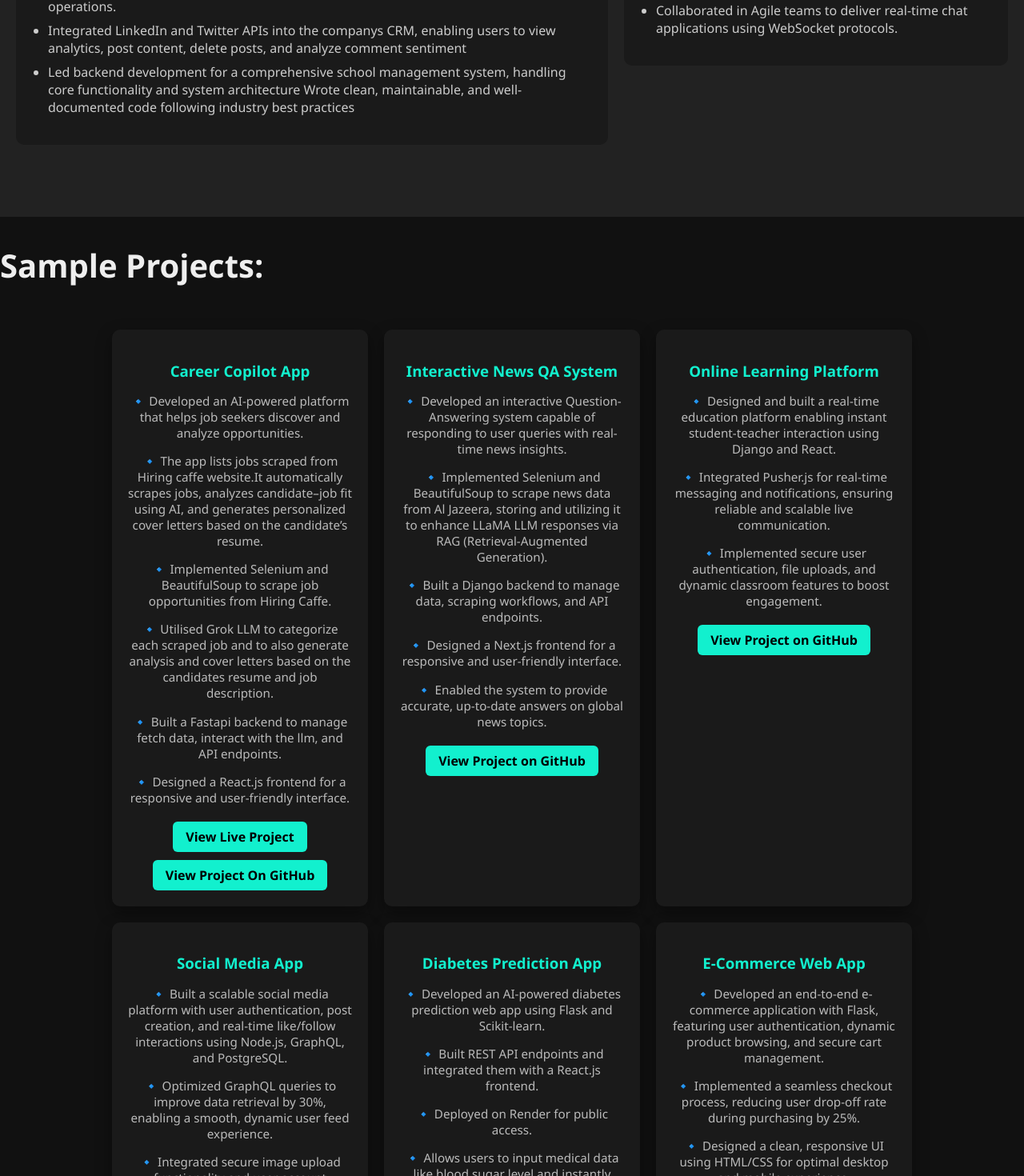
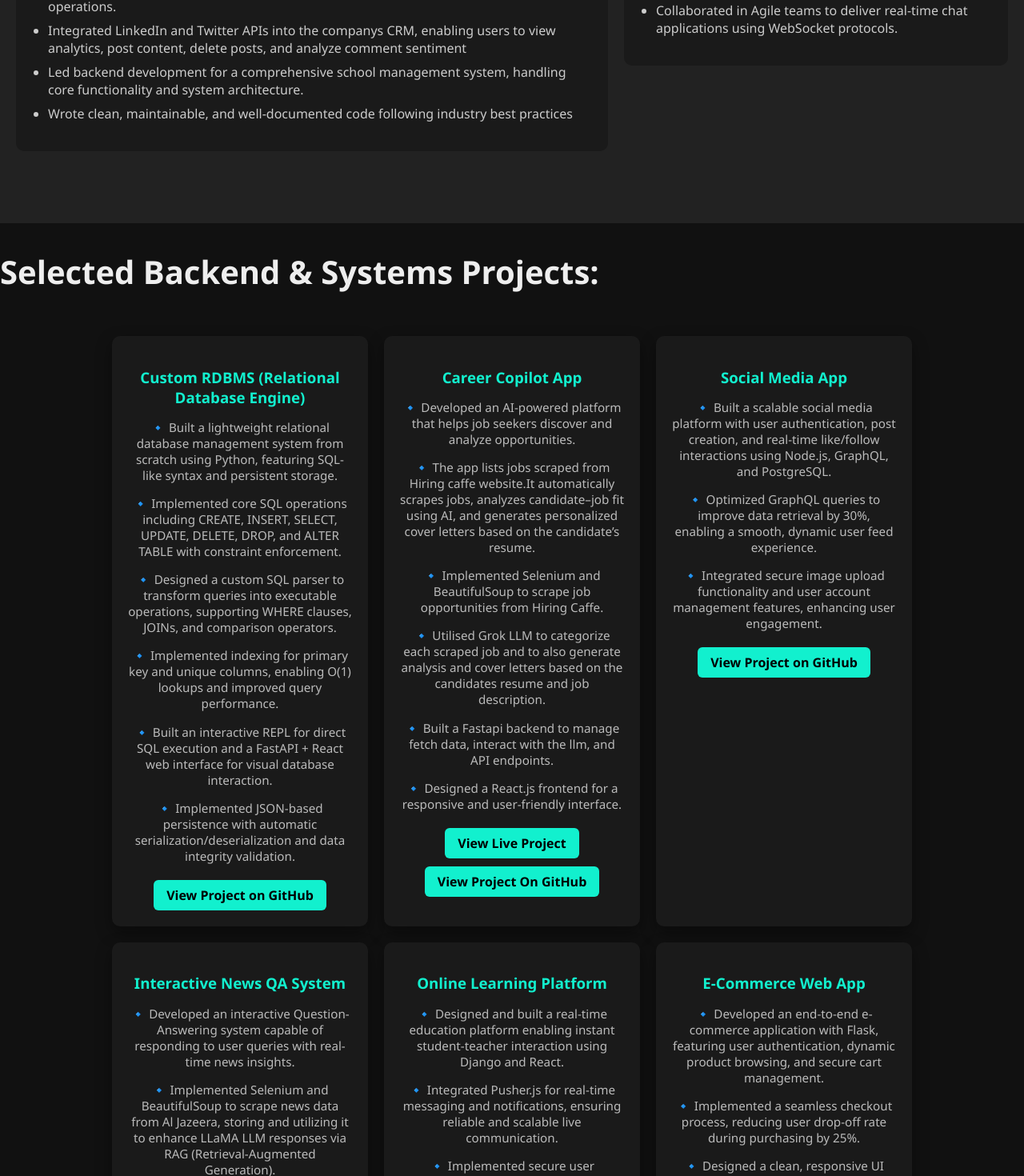
Before and after one commit to Adnangad/portfolio, a React (Vite) app: page / in a window 1280 px wide. Shown: the part 1417-2887 px from the top of the page at 80% size. Built offline with nearby package versions, Linux system fonts and the light colour scheme.

Commit message:
added a project to the portfolio

```diff
--- a/src/App.jsx
+++ b/src/App.jsx
@@ -75,8 +75,8 @@ function App() {
                 enabling users to view analytics, post content, delete posts, and
                 analyze comment sentiment</li>
               <li>Led backend development for a comprehensive school management
-                system, handling core functionality and system architecture
-                Wrote clean, maintainable, and well-documented code following
+                system, handling core functionality and system architecture.</li>
+              <li>Wrote clean, maintainable, and well-documented code following
                 industry best practices</li>
             </ul>
           </div>
@@ -91,8 +91,33 @@ function App() {
           </div>
         </div>
       </section>
-      <h2>Sample Projects:</h2>
+      <h2>Selected Backend & Systems Projects:</h2>
       <section id="projects" className="projects">
+        <div className="project-card">
+          <h3>Custom RDBMS (Relational Database Engine)</h3>
+
+          <p>🔹 Built a lightweight relational database management system from scratch using Python, featuring SQL-like syntax and persistent storage.</p>
+
+          <p>🔹 Implemented core SQL operations including CREATE, INSERT, SELECT, UPDATE, DELETE, DROP, and ALTER TABLE with constraint enforcement.</p>
+
+          <p>🔹 Designed a custom SQL parser to transform queries into executable operations, supporting WHERE clauses, JOINs, and comparison operators.</p>
+
+          <p>🔹 Implemented indexing for primary key and unique columns, enabling O(1) lookups and improved query performance.</p>
+
+          <p>🔹 Built an interactive REPL for direct SQL execution and a FastAPI + React web interface for visual database interaction.</p>
+
+          <p>🔹 Implemented JSON-based persistence with automatic serialization/deserialization and data integrity validation.</p>
+
+          <a
+            className="project-link"
+            href="https://github.com/Adnangad/RDBMS"
+            target="_blank"
+            rel="noopener noreferrer"
+          >
+            View Project on GitHub
+          </a>
+        </div>
+
         <div className="project-card">
           <h3>Career Copilot App</h3>
           <p>🔹 Developed an AI-powered platform that helps job seekers discover and analyze opportunities.</p>
@@ -109,6 +134,18 @@ function App() {
             View Project On GitHub
           </a>
 
+        </div>
+        <div className='project-card'>
+          <h3>Social Media App</h3>
+          <p>🔹 Built a scalable social media platform with user authentication, post
+            creation, and real-time like/follow interactions using Node.js, GraphQL,
+            and PostgreSQL.</p>
+          <p>🔹 Optimized GraphQL queries to improve data retrieval by 30%, enabling
+            a smooth, dynamic user feed experience.</p>
+          <p>🔹 Integrated secure image upload functionality and user account management features, enhancing user engagement.</p>
+          <a className="project-link" href="https://github.com/Adnangad/goymarey_project" target="_blank" rel="noopener noreferrer">
+            View Project on GitHub
+          </a>
         </div>
         <div className="project-card">
           <h3>Interactive News QA System</h3>
@@ -132,15 +169,12 @@ function App() {
             View Project on GitHub
           </a>
         </div>
-        <div className='project-card'>
-          <h3>Social Media App</h3>
-          <p>🔹 Built a scalable social media platform with user authentication, post
-            creation, and real-time like/follow interactions using Node.js, GraphQL,
-            and PostgreSQL.</p>
-          <p>🔹 Optimized GraphQL queries to improve data retrieval by 30%, enabling
-            a smooth, dynamic user feed experience.</p>
-          <p>🔹 Integrated secure image upload functionality and user account management features, enhancing user engagement.</p>
-          <a className="project-link" href="https://github.com/Adnangad/goymarey_project" target="_blank" rel="noopener noreferrer">
+        <div className="project-card">
+          <h3>E-Commerce Web App</h3>
+          <p>🔹 Developed an end-to-end e-commerce application with Flask, featuring user authentication, dynamic product browsing, and secure cart management.</p>
+          <p>🔹 Implemented a seamless checkout process, reducing user drop-off rate during purchasing by 25%.</p>
+          <p>🔹 Designed a clean, responsive UI using HTML/CSS for optimal desktop and mobile experience.</p>
+          <a className="project-link" href="https://github.com/Adnangad/Iman_caffe_project" target="_blank" rel="noopener noreferrer">
             View Project on GitHub
           </a>
         </div>
@@ -152,15 +186,6 @@ function App() {
           <p>🔹 Allows users to input medical data like blood sugar level and instantly receive risk assessment.</p>
 
           <a className="project-link" href="https://github.com/Adnangad/diabetes_predictor" target="_blank" rel="noopener noreferrer">
-            View Project on GitHub
-          </a>
-        </div>
-        <div className="project-card">
-          <h3>E-Commerce Web App</h3>
-          <p>🔹 Developed an end-to-end e-commerce application with Flask, featuring user authentication, dynamic product browsing, and secure cart management.</p>
-          <p>🔹 Implemented a seamless checkout process, reducing user drop-off rate during purchasing by 25%.</p>
-          <p>🔹 Designed a clean, responsive UI using HTML/CSS for optimal desktop and mobile experience.</p>
-          <a className="project-link" href="https://github.com/Adnangad/Iman_caffe_project" target="_blank" rel="noopener noreferrer">
             View Project on GitHub
           </a>
         </div>
```
